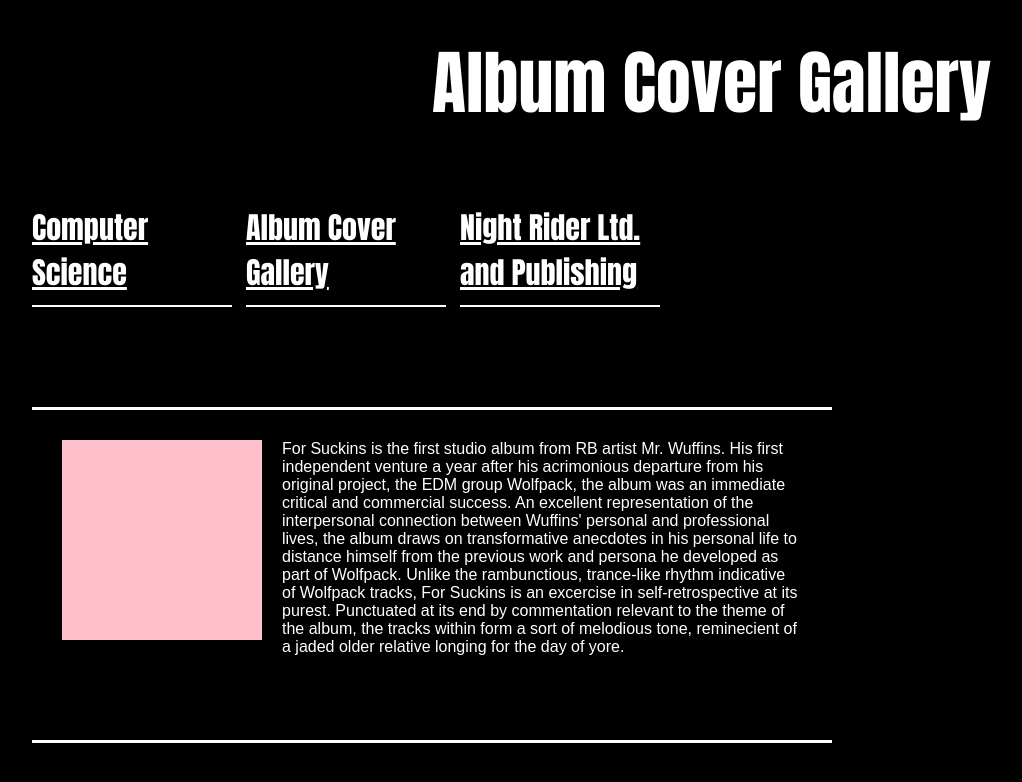
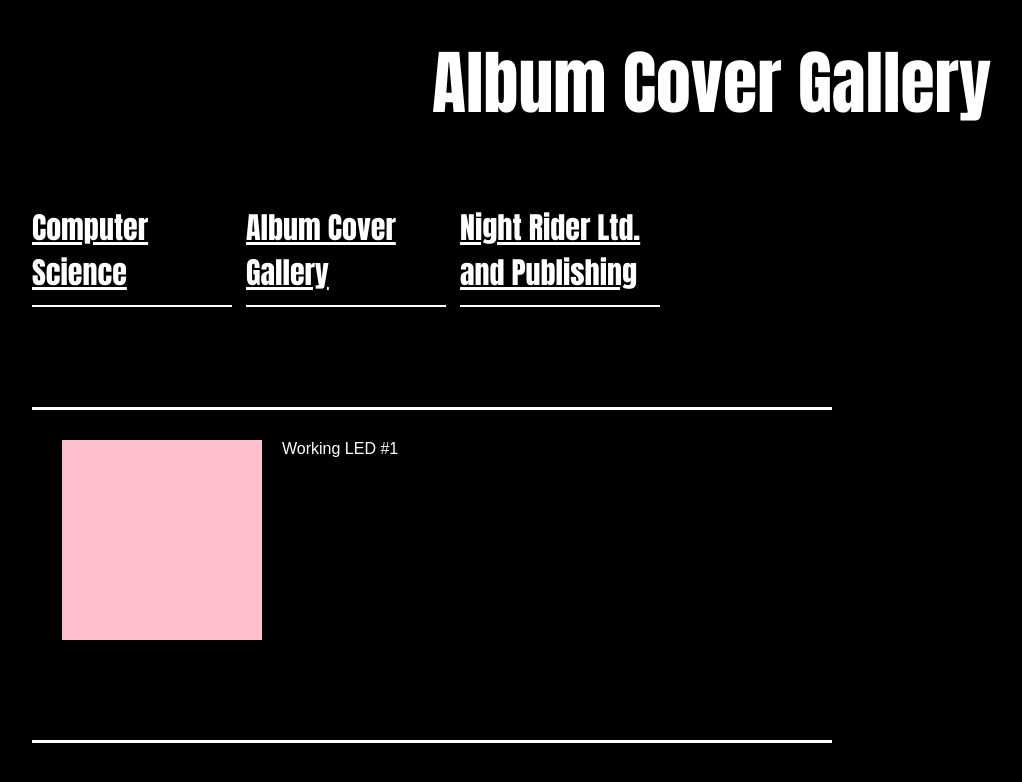
Before and after one commit to Muffin135/my-project, a plain HTML site: page cs.html in a window 1280 px wide. Shown: the whole page, without its empty margins (68-1090 px from the left). Drawn offline with Linux system fonts and the light colour scheme.

Commit message:
Update cs.html

```diff
--- a/cs.html
+++ b/cs.html
@@ -24,7 +24,7 @@
     </div>
     <div class="entry">
       <div class="text">
-        For Suckins is the first studio album from RB artist Mr. Wuffins. His first independent venture a year after his acrimonious departure from his original project, the EDM group Wolfpack, the album was an immediate critical and commercial success. An excellent representation of the interpersonal connection between Wuffins' personal and professional lives, the album draws on transformative anecdotes in his personal life to distance himself from the previous work and persona he developed as part of Wolfpack. Unlike the rambunctious, trance-like rhythm indicative of Wolfpack tracks, For Suckins is an excercise in self-retrospective at its purest. Punctuated at its end by commentation relevant to the theme of the album, the tracks within form a sort of melodious tone, reminecient of a jaded older relative longing for the day of yore.
+        Working LED #1
       </div>
       <div class="entryphoto">
 
```
